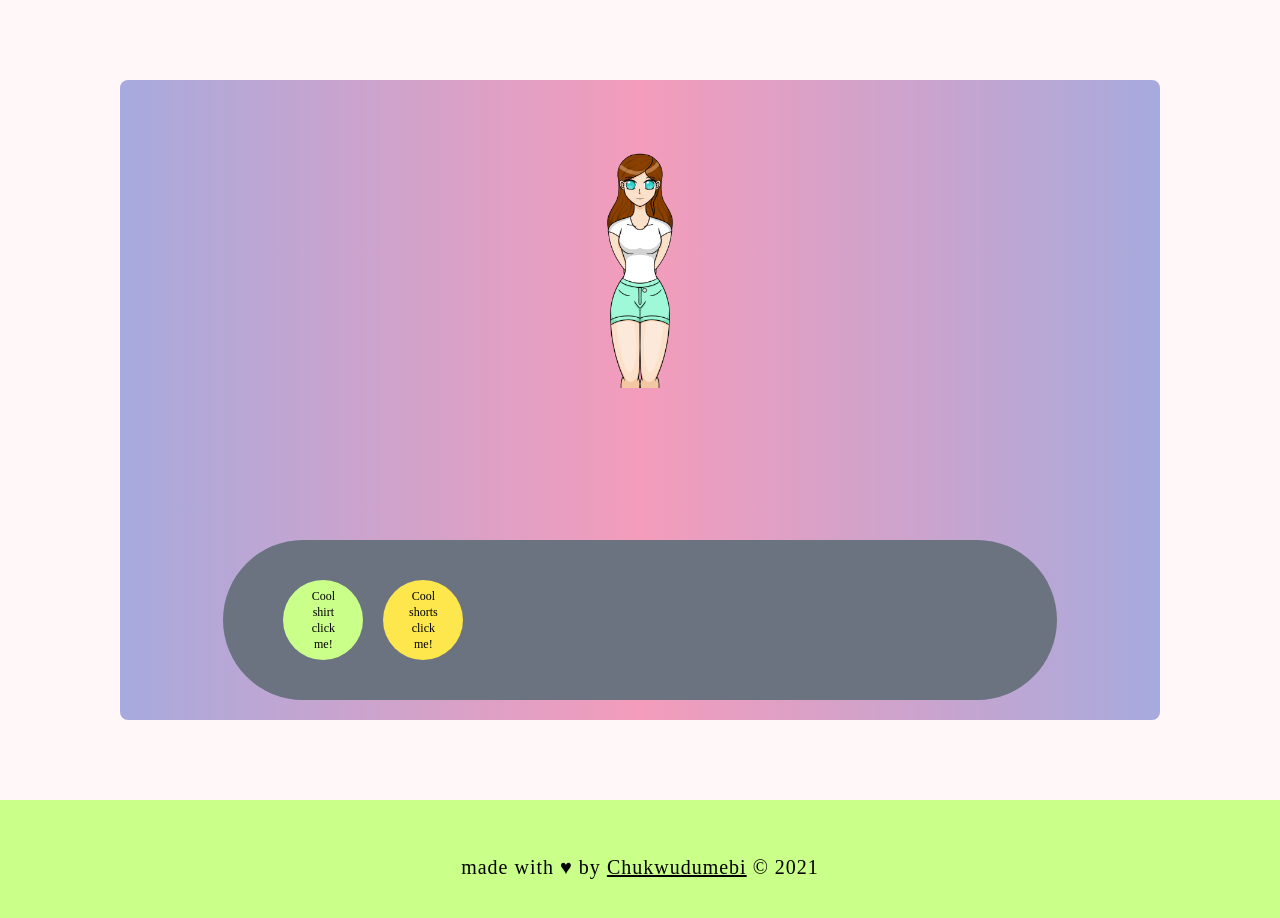
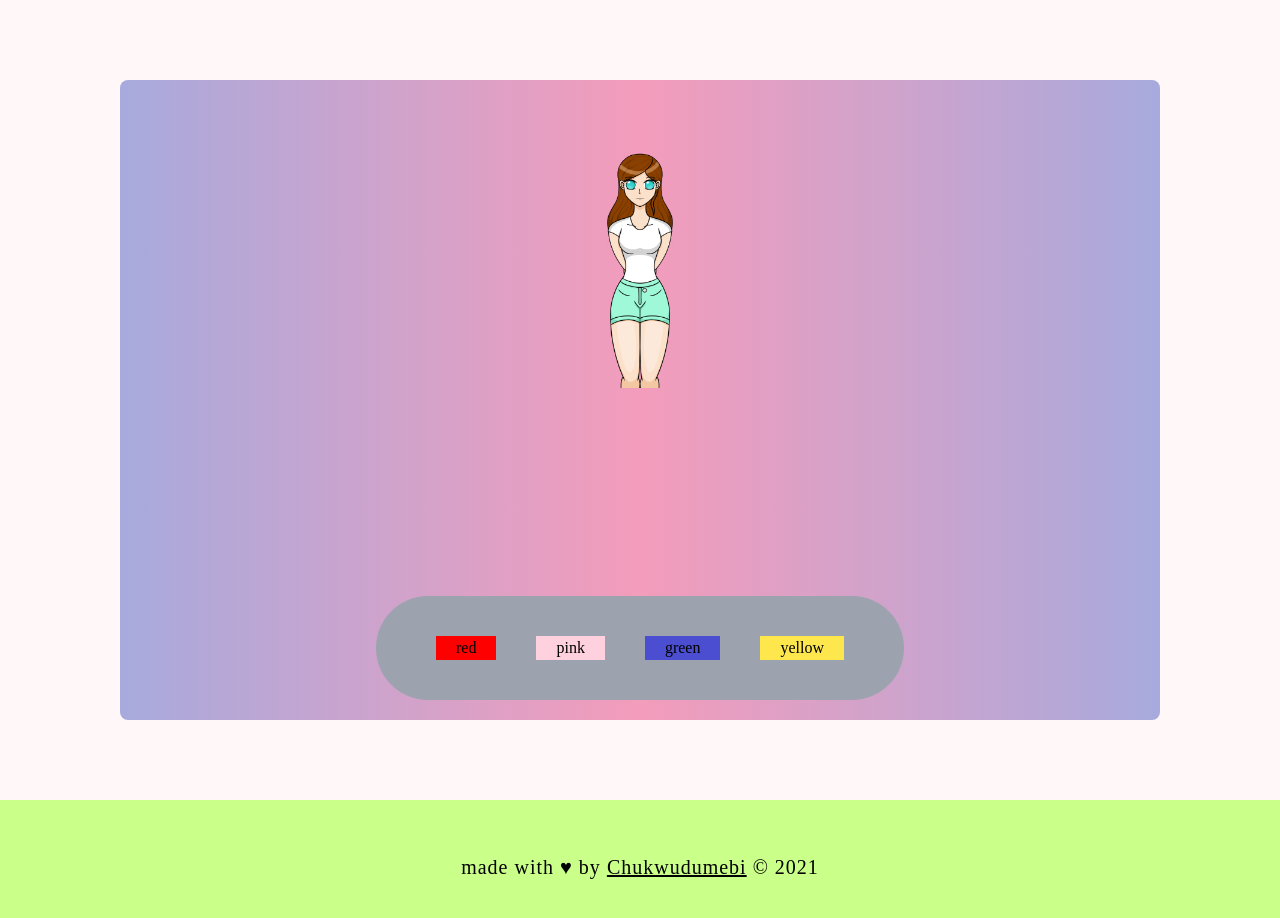
Before and after one commit to deeonwuli/sk8r, a React (Create React App) app: page /play in a window 1280 px wide. Shown: the top 918 px of the page. Built offline with nearby package versions, Linux system fonts and the light colour scheme; a web font is replaced by a local one; what tailwindcss-text-fill-stroke would draw is missing.

Commit message:
basic gameplay implementation

```diff
--- a/src/App.js
+++ b/src/App.js
@@ -1,4 +1,4 @@
-import Header from "./pages/Home"
+import MyHome from "./pages/Home"
 import Play from "./pages/Play"
 import { BrowserRouter, Switch, Route } from "react-router-dom"
 
@@ -8,7 +8,7 @@ function App() {
       <div className="h-screen">
         <Switch>
           <Route exact path="/">
-            <Header />
+            <MyHome />
           </Route>
           <Route path="/play">
             <Play />
--- a/src/components/ButtonContainer.js
+++ /dev/null
@@ -1,9 +0,0 @@
-import Cloth from '../components/Cloth'
-
-export default function ButtonContainer () {
-    return (
-        <div className="h-40 w-5/6 p-10 bg-gray-500 rounded-full">
-            <Cloth />
-        </div>
-    )
-}
--- a/src/components/Cloth.js
+++ /dev/null
@@ -1,56 +0,0 @@
-import { useState } from "react"
-
-const GreenShirt = () => {
-    return (
-        <div className="h-20 w-20 p-5 bg-green"></div>
-    )
-}
-
-const YellowShorts = () => {
-    return (
-        <div className="h-20 w-20 p-5 bg-minion-yellow"></div>
-    )
-}
-
-export default function Cloth() {
-    const [show, setShow] = useState(false)
-    const [show2, setShow2] = useState(false)
-    const [count, setCount] = useState(1)
-    const [count2, setCount2] = useState(1)
-
-    const showBox = () => {
-        if (count % 2 !== 0) {
-            setCount(count + 1)
-            setShow(true)
-        } else {
-            setCount(count + 1)
-            setShow(false)
-        }
-    }
-    const showBox2 = () => {
-        if (count2 % 2 !== 0) {
-            setCount2(count2 + 1)
-            setShow2(true)
-        } else {
-            setCount2(count2 + 1)
-            setShow2(false)
-        }
-    }
-
-    return (
-        <div className="relative flex flex-row">
-            <button className="h-20 w-20 rounded-full bg-green sticky text-xs text-black px-5 mx-5" onClick={showBox}>
-                Cool shirt click me!
-            </button>
-            <button className="h-20 w-20 rounded-full bg-minion-yellow sticky text-xs text-black px-5" onClick={showBox2}>
-                Cool shorts click me!
-            </button>
-            <div className="absolute md:left-96 bottom-72">
-                { show ? <GreenShirt /> : null }
-            </div>
-            <div className="absolute md:left-96 bottom-52">
-                { show2 ? <YellowShorts /> : null }
-            </div>
-        </div>
-    )
-}
--- /dev/null
+++ b/src/components/Shirts.js
@@ -0,0 +1,68 @@
+import { useState } from "react"
+
+export default function Shirts() {
+    const [show, setShow] = useState(false)
+    const [shirtColor, setColor] = useState("")
+    const [lastButtonId, setLastButtonId] = useState(undefined)
+
+    const showBox = (buttonId) => {
+        if (lastButtonId === undefined){
+            setShow(true)
+        }
+        else{
+            if (lastButtonId === buttonId){
+                setShow(!show)
+            }else{
+                setShow(true)
+            }
+        }
+        setLastButtonId(buttonId)
+    }
+
+    const shirts = [
+        {
+            id: 0,
+            name: 'red',
+            colour: '#ff0000'
+        },
+        {
+            id: 1,
+            name: 'pink',
+            colour: '#ffd1df'
+        },
+        {
+            id: 2,
+            name: 'green',
+            colour: '#4B4ED0'
+        },
+        {
+            id: 3,
+            name: 'yellow',
+            colour: '#FDE74C'
+        }
+    ]
+
+    return (
+        <>
+            <div className="relative flex flex-row p-10 bg-gray-400 rounded-full w-full md:w-min overflow-scroll">
+                {shirts.map((shirt) => (
+                    <div key={shirt.id}>
+                        <button className="mx-5 px-5 text-black" style={{ backgroundColor: shirt.colour }} onClick={() => {
+                            showBox(shirt.id);
+                            setColor(shirt.colour);
+                        }}>
+                            {shirt.name}
+                        </button>
+                    </div>
+                ))}
+            </div>
+            <div className="absolute bottom-96 right-">
+                { show ? (
+                    <div className="h-16 w-16 p-5" style={{ backgroundColor: `${shirtColor}` }}></div>
+                ) : (
+                    null
+                )}
+            </div>
+        </>
+    )
+}
--- a/src/pages/Home.js
+++ b/src/pages/Home.js
@@ -7,7 +7,7 @@ import DialogContentText from '@material-ui/core/DialogContentText'
 import Footer from '../components/Footer'
 import { Link } from "react-router-dom"
 
-export default function Header () {
+export default function MyHome () {
     const [volume, setVolume] = useState(1)
     const [open, setOpen] = useState(false)
     const handleClickOpen = () => {
@@ -22,9 +22,9 @@ export default function Header () {
             <header className="px-4 relative bg-gradient-to-l from-purple via-blush to-purple h-5/6 flex flex-col justify-between items-center text-xl text-snow tracking-widest">
                 <div className="mt-60 lg:mt-28 flex flex-row items-center">
                     <div className="flex flex-col justify-between items-center lg:-mr-48 z-30">
-                    <p className="text-stroke-2 lg:text-stroke-4 text-stroke-black text-5xl lg:text-9xl">Sk8r</p>
+                        <p className="text-stroke-2 lg:text-stroke-4 text-stroke-black text-5xl lg:text-9xl">Sk8r</p>
                         <Link to="/play">
-                            <button className="flex flex-row items-center border-2 w-min px-2 lg:px-5 py-2 rounded-3xl bg-blue border-blue shadow-xl hover:bg-green hover:text-black hover:-translate-y-3">
+                            <button className="flex flex-row items-center border-2 w-min px-2 lg:px-5 py-2 rounded-3xl bg-blue border-blue shadow-xl hover:bg-green hover:text-black hover:-translate-y-2 hover:scale-125">
                                 <svg xmlns="http://www.w3.org/2000/svg" className="h-5 w-5 mr-4" viewBox="0 0 20 20" fill="currentColor">
                                     <path fill-rule="evenodd" d="M10 18a8 8 0 100-16 8 8 0 000 16zM9.555 7.168A1 1 0 008 8v4a1 1 0 001.555.832l3-2a1 1 0 000-1.664l-3-2z" clip-rule="evenodd" />
                                 </svg>
@@ -35,7 +35,7 @@ export default function Header () {
                     <img src={girl} alt="skating-girl" className="-ml-28 lg:-ml-0 z-20" />
                     <div className="flex flex-col justify-between items-center -ml-28 lg:-ml-48 z-30">
                         <p className="text-stroke-2 lg:text-stroke-4 text-stroke-black text-5xl lg:text-9xl">Girl</p>
-                        <button onClick={handleClickOpen} className="flex flex-row items-center border-2 w-min px-2 lg:px-5 py-2 rounded-3xl bg-blue border-blue shadow-xl hover:bg-green hover:text-black hover:-translate-y-3">
+                        <button onClick={handleClickOpen} className="flex flex-row items-center border-2 w-min px-2 lg:px-5 py-2 rounded-3xl bg-blue border-blue shadow-xl hover:bg-green hover:text-black hover:-translate-y-2 hover:scale-125">
                             settings
                             <svg xmlns="http://www.w3.org/2000/svg" className="h-5 w-5 ml-4" viewBox="0 0 20 20" fill="currentColor">
                                 <path fill-rule="evenodd" d="M11.49 3.17c-.38-1.56-2.6-1.56-2.98 0a1.532 1.532 0 01-2.286.948c-1.372-.836-2.942.734-2.106 2.106.54.886.061 2.042-.947 2.287-1.561.379-1.561 2.6 0 2.978a1.532 1.532 0 01.947 2.287c-.836 1.372.734 2.942 2.106 2.106a1.532 1.532 0 012.287.947c.379 1.561 2.6 1.561 2.978 0a1.533 1.533 0 012.287-.947c1.372.836 2.942-.734 2.106-2.106a1.533 1.533 0 01.947-2.287c1.561-.379 1.561-2.6 0-2.978a1.532 1.532 0 01-.947-2.287c.836-1.372-.734-2.942-2.106-2.106a1.532 1.532 0 01-2.287-.947zM10 13a3 3 0 100-6 3 3 0 000 6z" clip-rule="evenodd" />
--- a/src/pages/Play.js
+++ b/src/pages/Play.js
@@ -1,6 +1,6 @@
 import Footer from '../components/Footer'
 import body from '../images/body.png'
-import ButtonContainer from '../components/ButtonContainer'
+import Shirts from '../components/Shirts'
 
 export default function Play () {
     return (
@@ -8,7 +8,7 @@ export default function Play () {
             <div className="h-screen p-4 flex flex-row justify-center items-center tracking-widest text-snow bg-snow">
                 <div className="flex flex-col items-center justify-between rounded-lg h-5/6 w-5/6 p-5 mx-5 bg-gradient-to-l from-purple via-blush to-purple">
                     <img src={body} alt="girl" className="h-72" />
-                    <ButtonContainer />
+                    <Shirts />
                 </div>
             </div>
             <Footer />
--- a/tailwind.config.js
+++ b/tailwind.config.js
@@ -1,5 +1,6 @@
 module.exports = {
   purge: ['./src/**/*.{js,jsx,ts,tsx}', './public/index.html'],
+  mode: 'jit',
   darkMode: false, // or 'media' or 'class'
   theme: {
     textFillColor: theme => theme('borderColor'),
```
